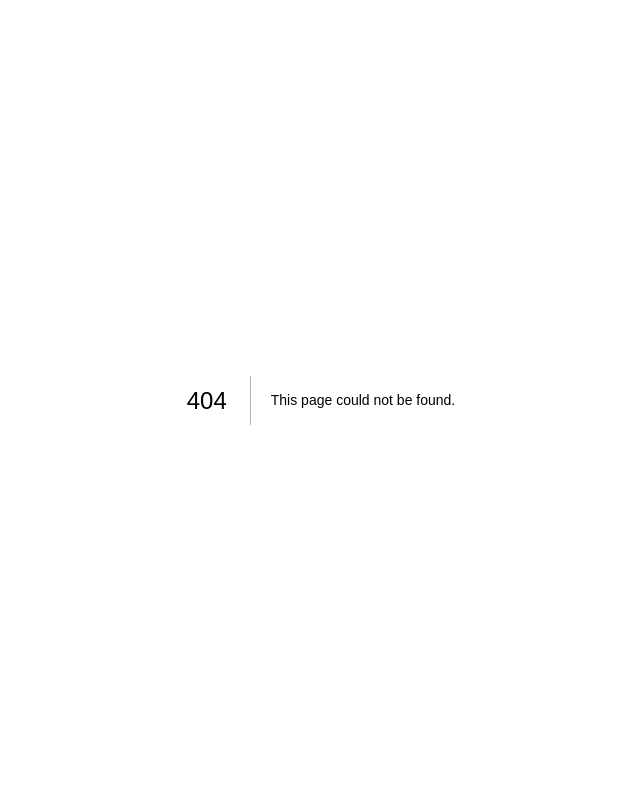
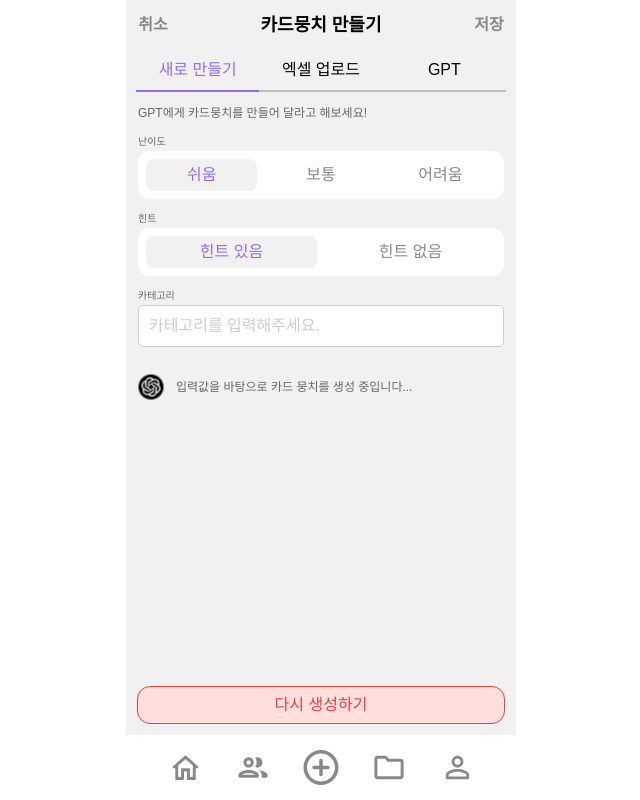
Before and after one commit to OZ-Coding-School/oz_02_main-005-FE, a Next.js app: page /plus/cardDeck/gpt in a window 1280 px wide. Before the commit this address had no page. Shown: the whole page, without its empty margins (319-959 px from the left). Built offline with nearby package versions, Linux system fonts and the light colour scheme.

Commit message:
[feat] gpt 업로드 페이지 구현

```diff
--- a/public/icons/create/index.ts
+++ b/public/icons/create/index.ts
@@ -1,3 +1,4 @@
 import ImageIcon from '../../../public/icons/create/image.svg';
 import DeleteIcon from '../../../public/icons/create/delete.svg';
-export { ImageIcon, DeleteIcon };
+import GptIcon from '../../../public/icons/create/gpt.svg';
+export { ImageIcon, DeleteIcon, GptIcon };
--- /dev/null
+++ b/src/app/plus/cardDeck/excel/page.tsx
@@ -0,0 +1,7 @@
+'use client';
+
+const ExcelPage = () => {
+  return <div>엑셀 컴포넌트</div>;
+};
+
+export default ExcelPage;
--- /dev/null
+++ b/src/app/plus/cardDeck/gpt/page.tsx
@@ -0,0 +1,71 @@
+'use client';
+import Button from '@/shared/@common/ui/Button/Button';
+import Input from '@/shared/@common/ui/input/Input';
+import validInput from '@/shared/@common/utils/validInput';
+import { useRouter } from 'next/navigation';
+import React, { useState } from 'react';
+import { GptIcon } from '../../../../../public/icons/create';
+
+const GptPage = () => {
+  const router = useRouter();
+  const [input, setInput] = useState({
+    title: '',
+    description: '',
+  });
+  const [isValid, setIsValid] = useState({
+    title: true,
+    description: true,
+  });
+
+  function handleChange(e: React.ChangeEvent<HTMLInputElement>, type: string) {
+    setIsValid(state => ({ ...state, [type]: validInput('create', type, e.target.value) }));
+    setInput(state => ({ ...state, [type]: e.target.value }));
+  }
+
+  return (
+    <div className="flex flex-col justify-between flex-grow pb-[12px]">
+      <div className="flex flex-col gap-[0.75rem]">
+        <p className="w-full text-start  text-gray6 text-12">GPT에게 카드뭉치를 만들어 달라고 해보세요!</p>
+        <div className="flex flex-col gap-[2px]">
+          <p className="w-full text-start  text-gray6 text-10">난이도</p>
+          <Button
+            type="group"
+            //onClick={handleClick}
+            buttonContents={[{ label: '쉬움' }, { label: '보통' }, { label: '어려움' }]}
+          />
+        </div>
+        <div className="flex flex-col gap-[2px]">
+          <p className="w-full text-start text-gray6 text-10">힌트</p>
+
+          <Button
+            type="group"
+            //onClick={handleClick}
+            buttonContents={[{ label: '힌트 있음' }, { label: '힌트 없음' }]}
+          />
+        </div>
+        <Input
+          label="카테고리"
+          errormessage="필수 항목"
+          isValid={isValid.title}
+          path="create"
+          placeholder="카테고리를 입력해주세요."
+          onChange={e => handleChange(e, 'title')}
+          value={input.title || ''}
+        />
+        <div className="flex items-center">
+          <GptIcon />
+          <p className="text-gray6 text-12 pl-[12px]">입력값을 바탕으로 카드 뭉치를 생성 중입니다...</p>
+        </div>
+      </div>
+
+      <Button
+        type="l-delete"
+        //onClick={handleClick}
+      >
+        다시 생성하기
+      </Button>
+    </div>
+  );
+};
+
+export default GptPage;
--- /dev/null
+++ b/src/app/plus/cardDeck/layout.tsx
@@ -0,0 +1,52 @@
+'use client';
+import BaseFrame from '@/shared/@common/ui/baseFrame/BaseFrame';
+import Tab from '@/shared/@common/ui/tab/Tab';
+import { useRouter } from 'next/navigation';
+import React, { useState } from 'react';
+
+const Layout = ({ children }: { children: React.ReactNode }) => {
+  const router = useRouter();
+
+  const [input, setInput] = useState({
+    title: '',
+    description: '',
+  });
+  const [isValid, setIsValid] = useState({
+    title: true,
+    description: true,
+  });
+
+  function handleCancel() {
+    router.replace('/plus');
+  }
+
+  function handleSave() {
+    if (isValid.title && isValid.description) {
+      if (input.title === '') {
+        setIsValid(state => ({ ...state, title: false }));
+        return;
+      }
+      //save 로직
+      router.push('/lib');
+    }
+  }
+
+  function handleTabClick(idx: number) {
+    switch (idx) {
+      case 0:
+        return router.replace('/plus/cardDeck/new');
+      case 1:
+        return router.replace('/plus/cardDeck/excel');
+      case 2:
+        return router.replace('/plus/cardDeck/gpt');
+    }
+  }
+  return (
+    <BaseFrame headerType="cancelSave" pageName="카드뭉치 만들기" onCancel={handleCancel} onSave={handleSave}>
+      <Tab tabs={['새로 만들기', '엑셀 업로드', 'GPT']} onClick={handleTabClick} />
+      {children}
+    </BaseFrame>
+  );
+};
+
+export default Layout;
--- a/src/app/plus/cardDeck/page.tsx
+++ b/src/app/plus/cardDeck/new/page.tsx
@@ -1,15 +1,11 @@
 'use client';
 import Button from '@/shared/@common/ui/Button/Button';
-import BaseFrame from '@/shared/@common/ui/baseFrame/BaseFrame';
 import Input from '@/shared/@common/ui/input/Input';
-import Tab from '@/shared/@common/ui/tab/Tab';
 import validInput from '@/shared/@common/utils/validInput';
 import CardCreateItem from '@/shared/create/CardCreateItem';
-import { useRouter } from 'next/navigation';
 import React, { useState } from 'react';
 
 const PlusCardDeckPage = () => {
-  const router = useRouter();
   const [input, setInput] = useState({
     title: '',
     description: '',
@@ -19,27 +15,12 @@ const PlusCardDeckPage = () => {
     description: true,
   });
 
-  function handleCancel() {
-    router.replace('/plus');
-  }
-
-  function handleSave() {
-    if (isValid.title && isValid.description) {
-      if (input.title === '') {
-        setIsValid(state => ({ ...state, title: false }));
-        return;
-      }
-      //save 로직
-      router.push('/lib');
-    }
-  }
   function handleChange(e: React.ChangeEvent<HTMLInputElement>, type: string) {
     setIsValid(state => ({ ...state, [type]: validInput('create', type, e.target.value) }));
     setInput(state => ({ ...state, [type]: e.target.value }));
   }
   return (
-    <BaseFrame headerType="cancelSave" pageName="카드뭉치 만들기" onCancel={handleCancel} onSave={handleSave}>
-      <Tab tabs={['새로 만들기', '엑셀 업로드', 'GPT']} />
+    <>
       <Input
         label="자신만의 카드뭉치를 만들어보세요!"
         errormessage="필수 항목"
@@ -73,7 +54,7 @@ const PlusCardDeckPage = () => {
       >
         카드 추가
       </Button>
-    </BaseFrame>
+    </>
   );
 };
 
--- a/src/app/plus/page.tsx
+++ b/src/app/plus/page.tsx
@@ -12,7 +12,7 @@ const PlusPage = () => {
     setIsModalOpen(false);
   }
   function handleClickCardDeckButton() {
-    router.push('/plus/cardDeck');
+    router.push('/plus/cardDeck/new');
     setIsModalOpen(false);
   }
   return (
```
Also changed, not shown: public/icons/create/gpt.svg (added).
